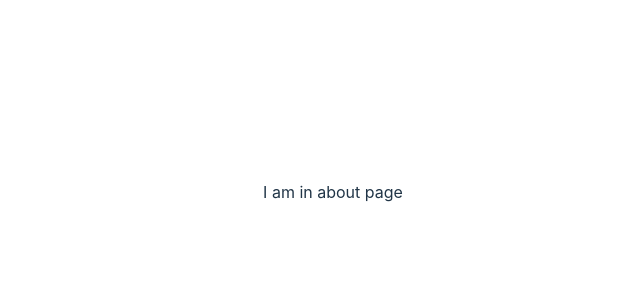
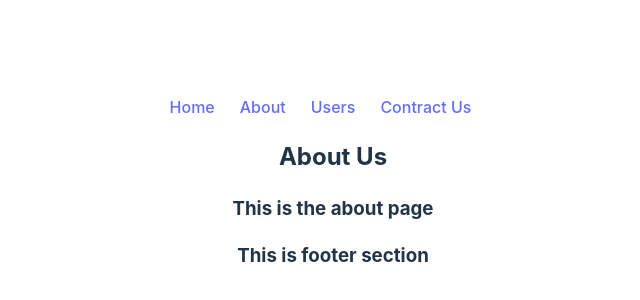
Before and after one commit to Nazmulshuvo123/react-router-basic, a React (Vite) app: page /about in a window 1280 px wide. Shown: the part 208-508 px from the top of the page, without its empty margins (307-947 px from the left). Built offline with nearby package versions, Linux system fonts and the light colour scheme.

Commit message:
Nested Route and Use Link, outlet

```diff
--- /dev/null
+++ b/src/component/About/About.jsx
@@ -0,0 +1,12 @@
+
+
+const About = () => {
+    return (
+        <div>
+            <h2>About Us</h2>
+            <h3>This is the about page</h3>
+        </div>
+    );
+};
+
+export default About;
--- /dev/null
+++ b/src/component/Footer/Footer.jsx
@@ -0,0 +1,11 @@
+
+
+const Footer = () => {
+    return (
+        <div>
+           <h3>This is footer section</h3>
+        </div>
+    );
+};
+
+export default Footer;
--- /dev/null
+++ b/src/component/Header/Header.css
@@ -0,0 +1,3 @@
+nav a{
+    margin-right: 25px;
+}
--- /dev/null
+++ b/src/component/Header/Header.jsx
@@ -0,0 +1,18 @@
+import { Link } from "react-router-dom";
+import "./Header.css"
+
+const Header = () => {
+    return (
+        <div>
+            <nav>
+
+                <Link to ="/">Home</Link>
+                <Link to= "/about">About</Link>
+                <Link to = "/users">Users</Link>
+                <Link to= "/contract">Contract Us</Link>
+            </nav>
+        </div>
+    );
+};
+
+export default Header;
--- /dev/null
+++ b/src/component/Home/Home.jsx
@@ -0,0 +1,19 @@
+import { Outlet } from "react-router-dom";
+import Header from "../Header/Header";
+import Footer from "../Footer/Footer";
+
+
+const Home = () => {
+    return (
+        <div>
+            <Header></Header>
+            <Outlet></Outlet>
+            <Footer></Footer>
+
+
+
+        </div>
+    );
+};
+
+export default Home;
--- /dev/null
+++ b/src/component/Users/Users.jsx
@@ -0,0 +1,11 @@
+
+
+const Users = () => {
+    return (
+        <div>
+            <h3>Users Component</h3>
+        </div>
+    );
+};
+
+export default Users;
--- /dev/null
+++ b/src/component/contract/Contract.jsx
@@ -0,0 +1,11 @@
+
+const Contract = () => {
+    return (
+        <div>
+            <h2>Contract Us</h2>
+            <h3>This is the contract page</h3>
+        </div>
+    );
+};
+
+export default Contract;
```
Also changed, not shown: src/main.jsx (+24 -13 lines).
